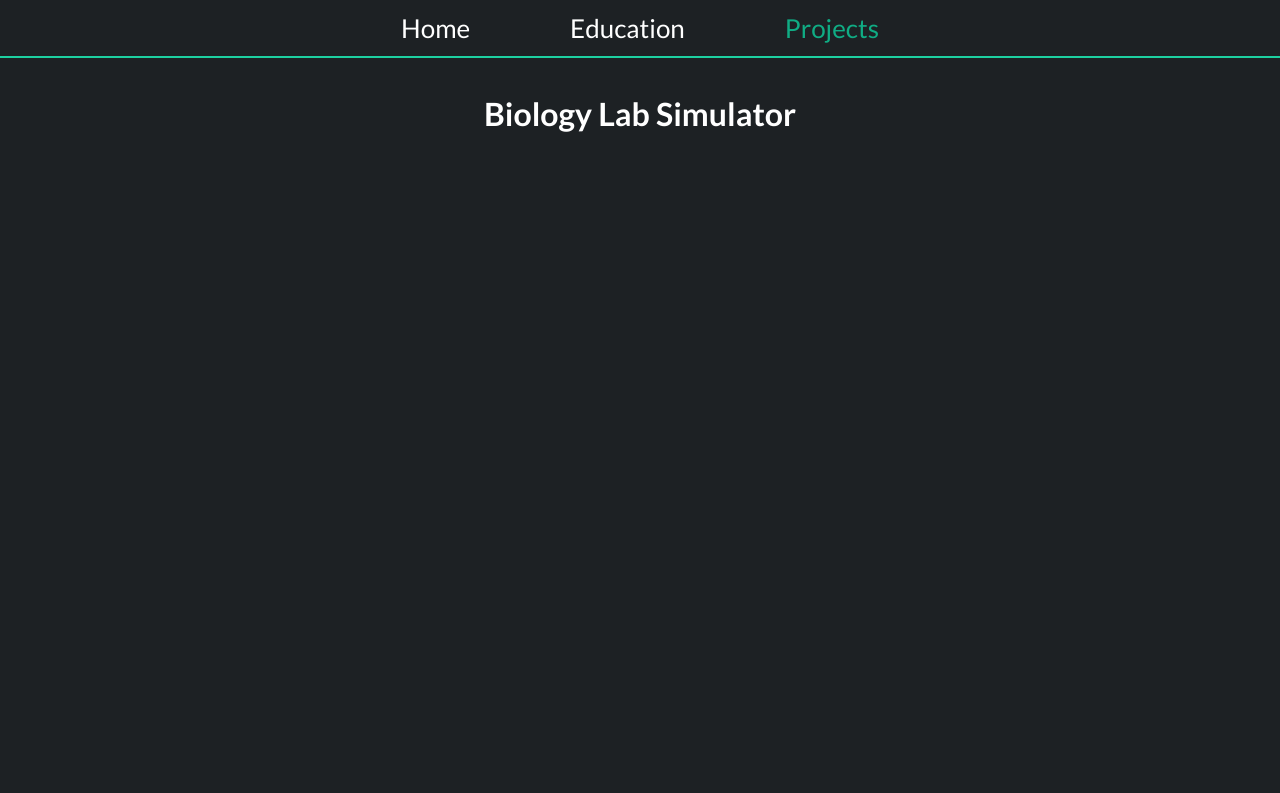
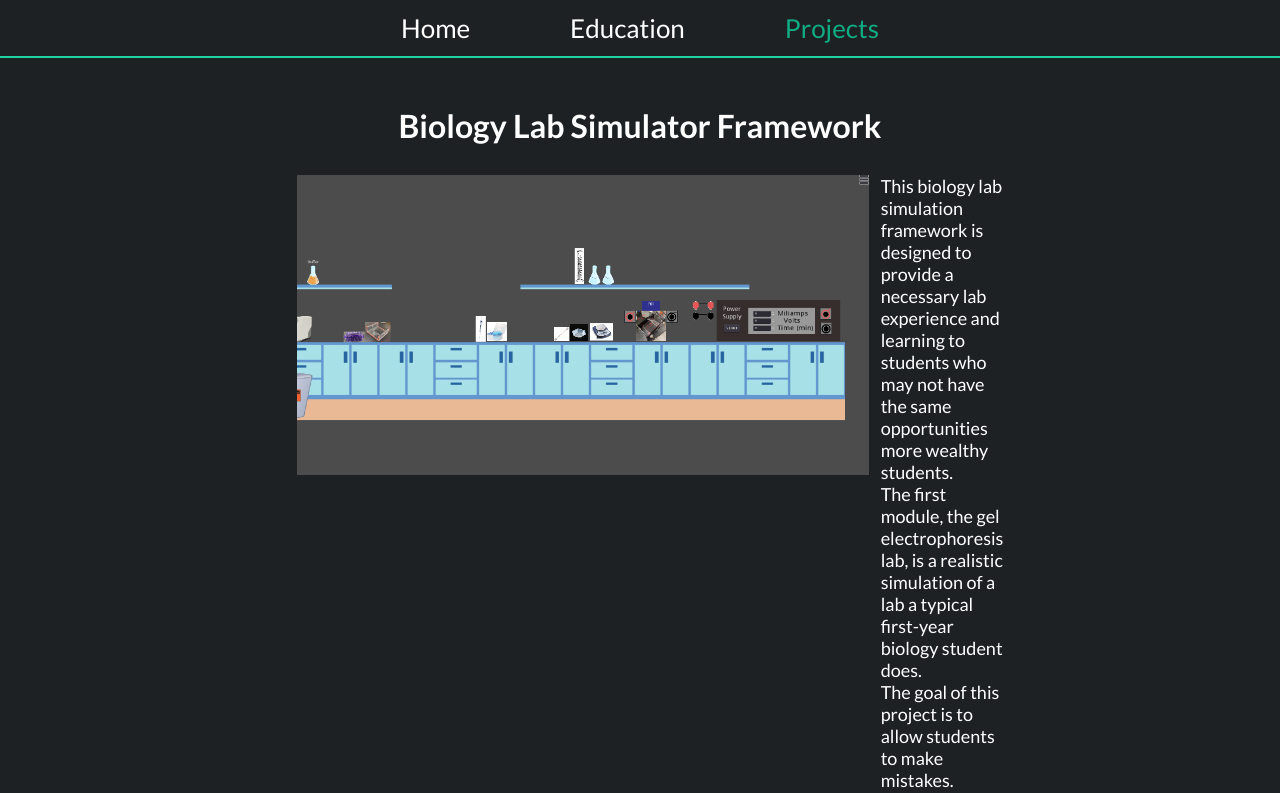
Before and after one commit to tylerhand1/portfolio, a React (Vite) app: page /projects/Biology-Lab-Simulator in a window 1280 px wide. Shown: the top 793 px of the page. Built offline with nearby package versions, Linux system fonts and the light colour scheme.

Commit message:
Created basic project page layout and started writing content for BioLabSim

```diff
--- a/src/index.css
+++ b/src/index.css
@@ -324,6 +324,34 @@ h2 {
   color: var(--secondary-text-color);
   font-style: italic;
 }
+/* End projects styling */
+
+/* Start project styling */
+.project-page-container {
+  width: 80%;
+  padding: 12px;
+
+  /* outline: 1px solid green; */
+}
+
+.project-page-container p {
+  font-size: 18px;
+}
+
+.project-page-section {
+  margin: 24px 0 36px;
+}
+
+.project-text {
+  padding-left: 12px;
+
+  flex-direction: column;
+  justify-content: space-evenly;
+}
+
+.project-page-img {
+  height: 300px;
+}
 /* End project styling */
 
 /* Start 404 Page */
--- a/src/pages/projects/BioLabSim.jsx
+++ b/src/pages/projects/BioLabSim.jsx
@@ -1,11 +1,30 @@
 import Navbar from '../../components/Navbar';
+
+// Images
+import projectImage from '../../assets/projects/BioLabSim/gel_electrophoresis.png';
 
 const BioLabSim = () => {
   return (
     <>
       <Navbar isProjects={true} />
-      <main className="flex">
-        <h1>Biology Lab Simulator</h1>
+      <main className='flex'>
+        <div className="project-page-container">
+          <h1>Biology Lab Simulator Framework</h1>
+          <div className="flex project-page-section">
+            <img className='project-page-img' src={projectImage} alt='Screenshot of Gel Electrophoresis module' />
+            <div className="flex project-text">
+              <p>This biology lab simulation framework is designed to provide a necessary lab experience and learning to students who may not have the same opportunities more wealthy students.</p>
+              <p>The first module, the gel electrophoresis lab, is a realistic simulation of a lab a typical first-year biology student does.</p>
+              <p>The goal of this project is to allow students to make mistakes. Unlike other lab simulations that are more rail roaded, this one logs your mistakes and informs the user at the end of the simulation. It also simulates the most common mistakes a student can make!</p>
+            </div>
+          </div>
+          <div className="flex project-page-section">
+            {/* TODO: Add project features */}
+          </div>
+          <div className="flex project-page-section">
+            {/* TODO: Add project technologies used */}
+          </div>
+        </div>
       </main>
     </>
   );
```
Also changed, not shown: src/assets/projects/BioLabSim/gel_electrophoresis.png (added).
